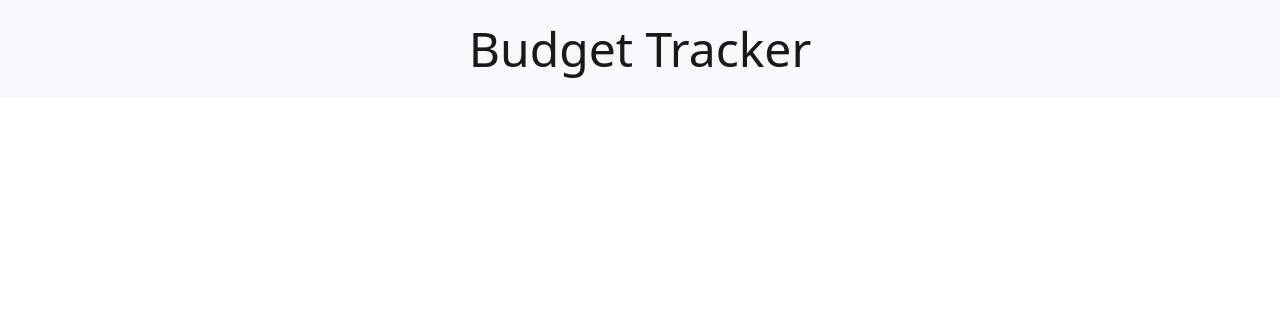
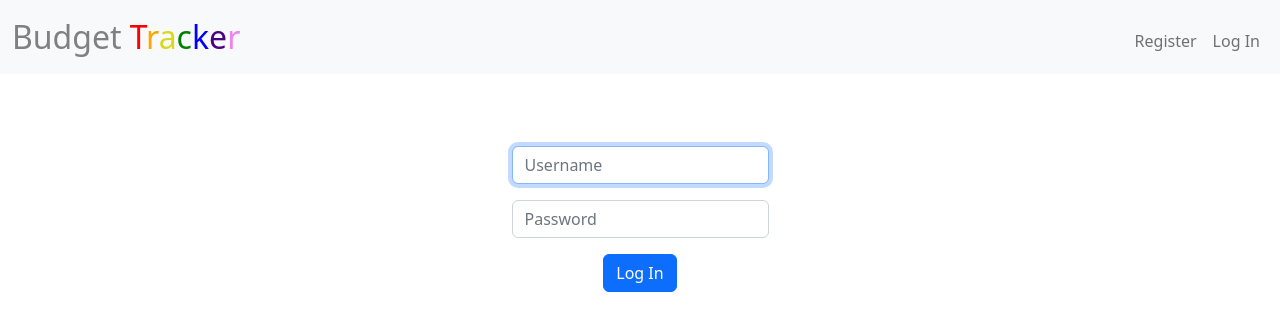
Before and after one commit to larislzh/cs50xproject, a plain HTML site: page templates/index.html in a window 1280 px wide. Drawn offline with nearby package versions, Linux system fonts and the light colour scheme.

Commit message:
Updating to sync with another device

```diff
--- a/static/styles.css
+++ b/static/styles.css
@@ -1,6 +1,49 @@
 #top
 {
-    font-size: xxx-large;
-    margin-left: auto;
-    margin-right: auto;
+    font-size: xx-large;
 }
+
+nav .navbar-brand .grey
+{
+    color: grey
+}
+
+nav .navbar-brand .red
+{
+    color: red
+}
+
+nav .navbar-brand .orange
+{
+    color: orange
+}
+
+nav .navbar-brand .yellow
+{
+    color: #d9d918
+}
+
+nav .navbar-brand .green
+{
+    color: green
+}
+
+nav .navbar-brand .blue
+{
+    color: blue
+}
+
+nav .navbar-brand .indigo
+{
+    color: indigo
+}
+
+nav .navbar-brand .violet
+{
+    color: violet
+}
+
+.wrapper
+{
+    text-align: center;
+}
--- a/templates/index.html
+++ b/templates/index.html
@@ -17,9 +17,27 @@
 
         <nav class="navbar bg-light navbar navbar-expand-md navbar-light">
             <div class="container-fluid">
-              <span class="navbar-brand" id="top">Budget Tracker</span>
+              <a class="navbar-brand" id="top" href="/"><span class="grey">Budget </span><span class="red">T</span><span class="orange">r</span><span class="yellow">a</span><span class="green">c</span><span class="blue">k</span><span class="indigo">e</span><span class="violet">r</span></a>
+
+              <ul class="navbar-nav ms-auto mt-2">
+                <li class="nav-item"><a class="nav-link" href="/register">Register</a></li>
+                <li class="nav-item"><a class="nav-link" href="/login">Log In</a></li>
             </div>
           </nav>
+          <br>
+          <br>
+          <br>
+          <form action="/login" method="post">
+            <div class="mb-3">
+                <input autocomplete="off" autofocus class="form-control mx-auto w-auto" id="username" name="username" placeholder="Username" type="text">
+            </div>
+            <div class="mb-3">
+                <input class="form-control mx-auto w-auto" id="password" name="password" placeholder="Password" type="password">
+            </div>
+            <div class="wrapper">
+              <button class="btn btn-primary" type="submit">Log In</button>
+            </div>
+        </form>
 
     </body>
 
```
Also changed, not shown: 1 other file.
